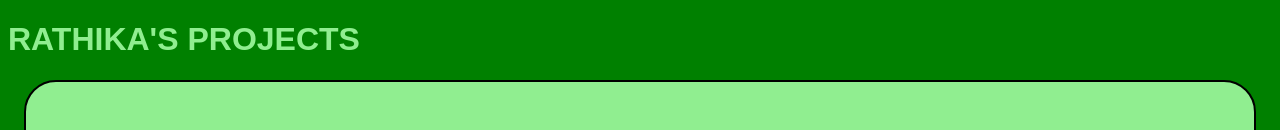
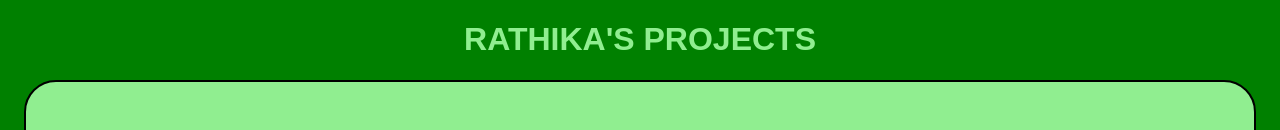
Before and after one commit to radik-ha/my-projects, a plain HTML site: page index.html in a window 1280 px wide. Shown: the top 130 px of the page. Drawn offline with Linux system fonts and the light colour scheme; grey boxes are pictures that could not be loaded; a web font is replaced by a local one.

Commit message:
CENTER TAG ADDED

```diff
--- a/index.html
+++ b/index.html
@@ -5,7 +5,7 @@
 	<link rel="stylesheet" type="text/css" href="./styles.css">
 </head>
 <body>
-	<h1 id="heading">RATHIKA'S PROJECTS</h1>
+	<center><h1 id="heading">RATHIKA'S PROJECTS</h1></center>
 	<div id="img"></div>
 	<script type="text/javascript" src="script.js"></script>
 </body>
```
